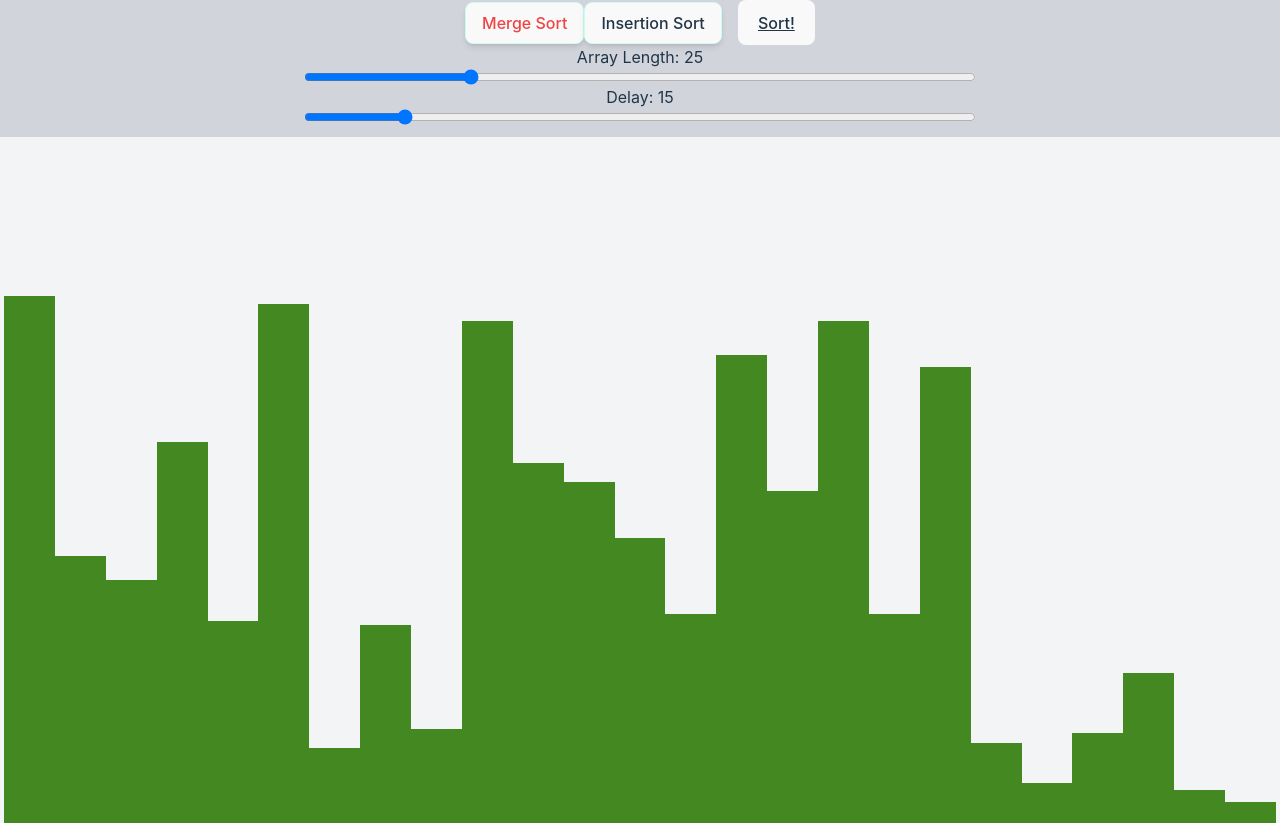
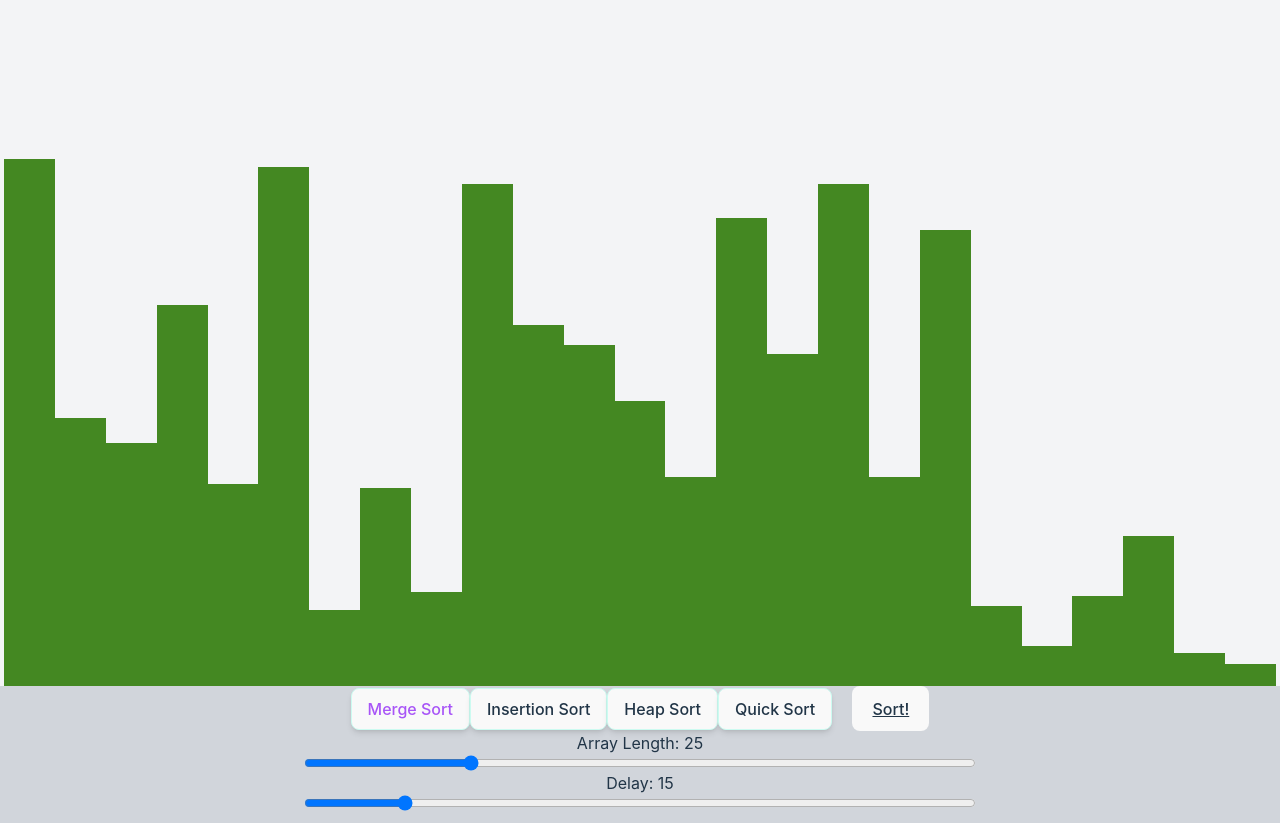
Before and after one commit to GiaDDoan/sorting-observer, a React (Vite) app: page / in a window 1280 px wide. Built offline with nearby package versions, Linux system fonts and the light colour scheme.

Commit message:
added more algo

```diff
--- a/src/App.tsx
+++ b/src/App.tsx
@@ -5,12 +5,10 @@ import SortingOberser from './components/SortingOberser'
 import Navbar from './components/Navbar'
 
 function App() {
-  const [count, setCount] = useState(0)
-
   return (
     <main className='grid grid-rows-6 bg-gray-100'>
+      <SortingOberser />
       <Navbar />
-      <SortingOberser />
     </main>
   )
 }
--- /dev/null
+++ b/src/components/NavButton.tsx
@@ -0,0 +1,51 @@
+import { Algo, Settings } from "../contexts/AlgoProdiver.types";
+
+interface Props {
+  onAlgoChange: (type: Algo) => void;
+  settings: Settings;
+  sort: (algoType: Algo) => void;
+}
+
+const NavButtons: React.FC<Props> = ({ onAlgoChange, settings, sort }) => (
+  <div className="row-span-1 flex items-center justify-center w-5/6 max-w-4xl mx-auto gap-5">
+    <div className="flex flex-wrap justify-center">
+      <button
+        className={`border border-teal-100 shadow-md py-2 px-4 transition-all active:scale-95 ${
+          settings.algoType === "merge sort" && "text-purple-500"
+        }`}
+        onClick={() => onAlgoChange("merge sort")}
+      >
+        Merge Sort
+      </button>
+      <button
+        className={`border border-teal-100 shadow-md py-2 px-4 transition-all active:scale-95 ${
+          settings.algoType === "insertion sort" && "text-purple-500"
+        }`}
+        onClick={() => onAlgoChange("insertion sort")}
+      >
+        Insertion Sort
+      </button>
+      <button
+        className={`border border-teal-100 shadow-md py-2 px-4 transition-all active:scale-95 ${
+          settings.algoType === "heap sort" && "text-purple-500"
+        }`}
+        onClick={() => onAlgoChange("heap sort")}
+      >
+        Heap Sort
+      </button>
+      <button
+        className={`border border-teal-100 shadow-md py-2 px-4 transition-all active:scale-95 ${
+          settings.algoType === "quick sort" && "text-purple-500"
+        }`}
+        onClick={() => onAlgoChange("quick sort")}
+      >
+        Quick Sort
+      </button>
+    </div>
+    <button className="underline" onClick={() => sort(settings.algoType)}>
+      Sort!
+    </button>
+  </div>
+);
+
+export default NavButtons;
--- a/src/components/Navbar.tsx
+++ b/src/components/Navbar.tsx
@@ -1,5 +1,6 @@
 import { useContext } from 'react';
 import { Algo, AlgoContext } from '../contexts/AlgoProvider';
+import NavButtons from './NavButton';
 
 const Navbar = () => {
   const { settings, setSettings, sort } = useContext(AlgoContext);
@@ -14,7 +15,7 @@ const Navbar = () => {
     setSettings(p => ({ ...p, delay: +e.target.value }))
   }
 
-  const onClickSelect = (
+  const onAlgoChange = (
     type: Algo
   ) => {
     if(!setSettings) return;
@@ -23,23 +24,7 @@ const Navbar = () => {
 
   return (
     <nav className='w-screen bg-gray-300 grid grid-flow-row'>
-        <div className='flex items-center justify-center gap-4' w-full>
-          <div>
-            <button
-              className={`border border-teal-100 shadow-md py-2 px-4 transition-all active:scale-95 ${settings.algoType === "merge sort" && "text-red-500"}`}
-              onClick={() => onClickSelect("merge sort")}
-            >
-              Merge Sort
-            </button>
-            <button
-              className={`border border-teal-100 shadow-md py-2 px-4 transition-all active:scale-95 ${settings.algoType === "insertion sort" && "text-red-500"}`}
-              onClick={() => onClickSelect("insertion sort")}
-            >
-              Insertion Sort
-            </button>
-          </div>
-          <button className='underline' onClick={() => sort(settings.algoType)}>Sort!</button>
-        </div>
+      <NavButtons onAlgoChange={onAlgoChange} settings={settings} sort={sort} />
       <div className='flex flex-col items-center w-full pb-3'>
         <label htmlFor="items_amount">Array Length: {settings.arrayLen}</label>
         <input
--- a/src/contexts/AlgoProvider.tsx
+++ b/src/contexts/AlgoProvider.tsx
@@ -1,6 +1,8 @@
 import { useState, createContext, useEffect } from 'react'
-import { getInsertionSortAnims } from '../utils/algorithms/InsertionSort';
-import { getMergeSortAnims } from '../utils/algorithms/MergeSort';
+import { getInsertionSortAnims } from '../utils/algorithms/insertionSort';
+import { getMergeSortAnims } from '../utils/algorithms/mergeSort';
+import { getHeapSortAnims } from '../utils/algorithms/heapSort';
+import { getQuickSortAnims } from '../utils/algorithms/quickSort';
 import { Algo, ISettingsContext, Items, Settings } from './AlgoProdiver.types';
 import { animateDivs, animateMerge } from '../utils/animations/animate';
 
@@ -50,7 +52,24 @@ const AlgoProvider: React.FC<Props> = ({ children }) => {
         animateMerge({ newArr: nums, arr, setItems, settings });
         break;
       }
-      default: {
+      case "heap sort": {
+        const { heapSorted, heapSortAnims } = getHeapSortAnims(items);
+        animateDivs({
+          newArr: heapSorted,
+          arr: heapSortAnims,
+          setItems,
+          settings,
+        });
+        break;
+      }
+      case "quick sort": {
+        const { quickSorted, quickSortAnims } = getQuickSortAnims(items);
+        animateDivs({
+          newArr: quickSorted,
+          arr: quickSortAnims,
+          setItems,
+          settings,
+        });
         break;
       }
     }
--- /dev/null
+++ b/src/utils/algorithms/heapSort.ts
@@ -0,0 +1,47 @@
+export const getHeapSortAnims = (items: number[]) => {
+    const pq = new MaxHeap(items);
+    pq.heapSort();
+    return { heapSorted: pq.heap, heapSortAnims: pq.animArr };
+  };
+
+  class MaxHeap {
+    N = 0;
+    heap: number[] = [];
+    animArr: number[][] = [];
+
+    constructor(arr?: number[]) {
+      if (!arr) return;
+      const newArr = [...arr];
+      this.N = newArr.length;
+      this.heap = newArr;
+      for (let i = Math.floor(this.N / 2); i >= 0; i--) {
+        this.sink(i);
+      }
+    }
+
+    sink(i: number) {
+      while (i * 2 < this.N && this.N > 1) {
+        let j = i * 2;
+        if (i === 0) j = 1;
+        if (j + 1 < this.N && this.heap[j] < this.heap[j + 1]) j++;
+        if (this.heap[j] < this.heap[i]) break;
+        this.exch(i, j);
+        i = j;
+      }
+    }
+
+    exch(a: number, b: number) {
+      this.animArr.push([a, b]);
+      const tmp = this.heap[a];
+      this.heap[a] = this.heap[b];
+      this.heap[b] = tmp;
+    }
+
+    heapSort() {
+      while (this.N > 1) {
+        this.exch(--this.N, 0);
+        this.sink(0);
+      }
+      return this.heap;
+    }
+  }
--- /dev/null
+++ b/src/utils/algorithms/quickSort.ts
@@ -0,0 +1,40 @@
+export const getQuickSortAnims = (items: number[]) => {
+    const arr = [...items];
+    const animArr: number[][] = [];
+    partition(arr, animArr, 0, arr.length - 1);
+    return { quickSorted: arr, quickSortAnims: animArr };
+  };
+
+  const partition = (
+    arr: number[],
+    animArr: number[][],
+    lo: number,
+    hi: number
+  ) => {
+    if (lo >= hi) return;
+    let lt = lo;
+    let i = lo;
+    let gt = hi;
+    const v = arr[lo];
+
+    while (i <= gt) {
+      if (arr[i] < v) exch(arr, animArr, i++, lt++);
+      else if (arr[i] > v) exch(arr, animArr, i, gt--);
+      else i++;
+    }
+
+    partition(arr, animArr, lo, lt - 1);
+    partition(arr, animArr, gt + 1, hi);
+  };
+
+  const exch = (
+    arr: number[],
+    animArr: number[][],
+    a: number,
+    b: number
+  ) => {
+    animArr.push([a, b]);
+    const tmp = arr[a];
+    arr[a] = arr[b];
+    arr[b] = tmp;
+  };
```
Lines whose indentation alone changed are shown as unchanged.
